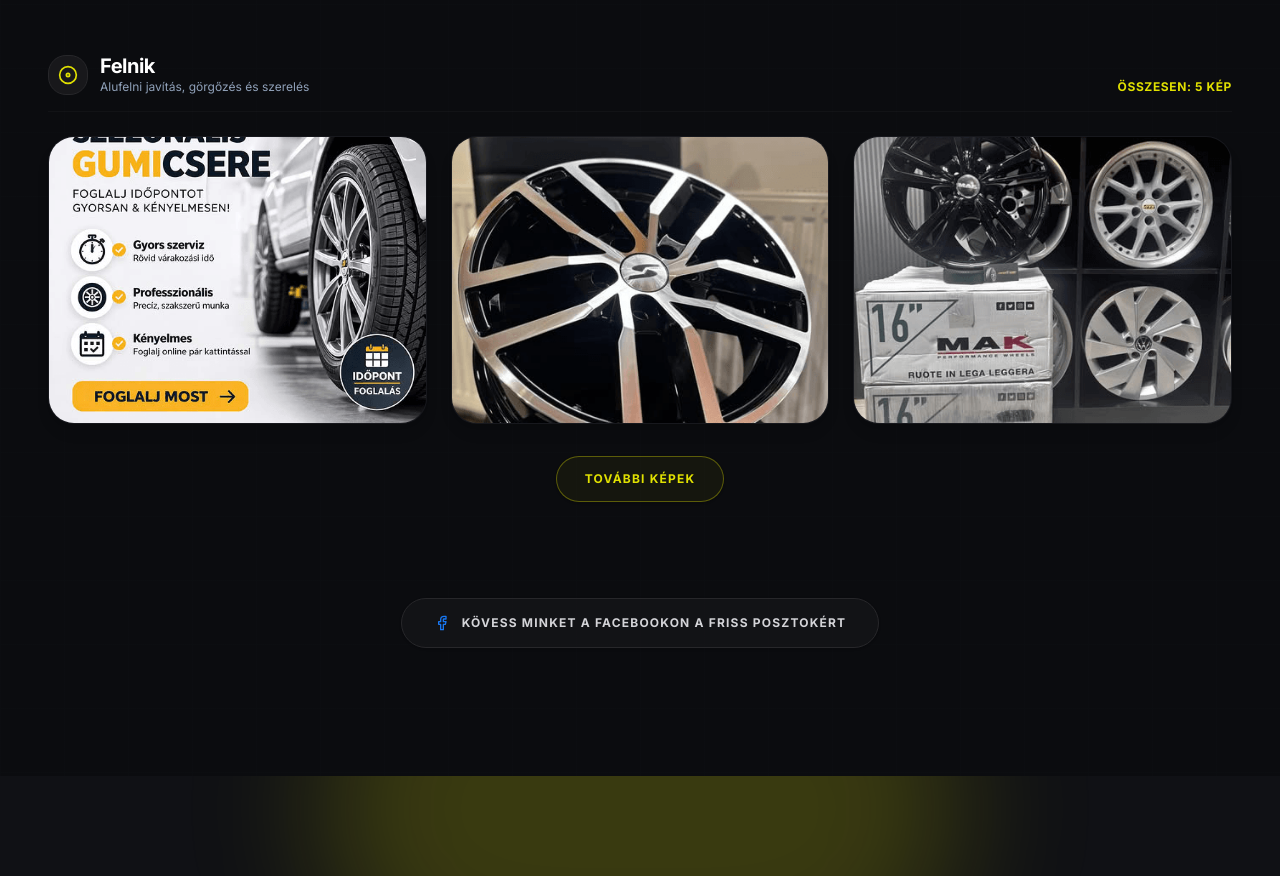
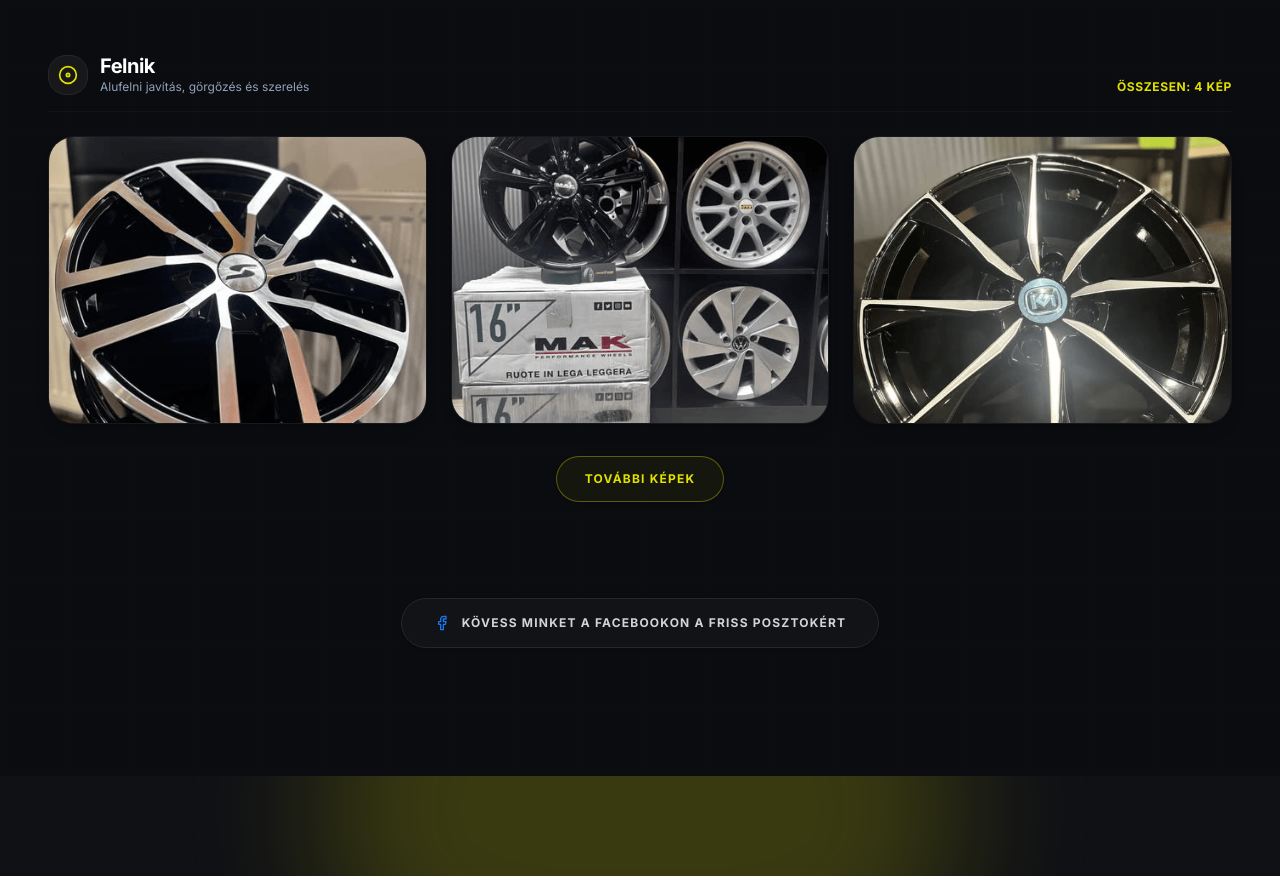
Before and after one commit to gabesz0214/patkocar, a React (Vite) app: page / in a window 1280 px wide. Shown: the part 3920-4796 px from the top of the page. Built offline with nearby package versions, Linux system fonts and the light colour scheme.

Commit message:
chore: remove seasonal tire change poster from references gallery

```diff
--- a/src/components/site/Galeria.tsx
+++ b/src/components/site/Galeria.tsx
@@ -65,13 +65,6 @@ const GALLERY_IMAGES: GalleryImage[] = [
   },
 
   // FELNIK (Alufelni javítás, görgőzés, gumik, szerelések)
-  {
-    postId: "Gumicsere-Poster",
-    text: "Szezonális gumicsere és gyors szerviz Vásárosnaményban.",
-    url: "/assets/gallery/felni-new-1.png",
-    time: "2026-06-08T21:02:00.000Z",
-    category: "felnik"
-  },
   {
     postId: "Silver-Black-Spokes",
     text: "Prémium fekete-polír alufelni értékesítés és gumiszerelés.",
```
